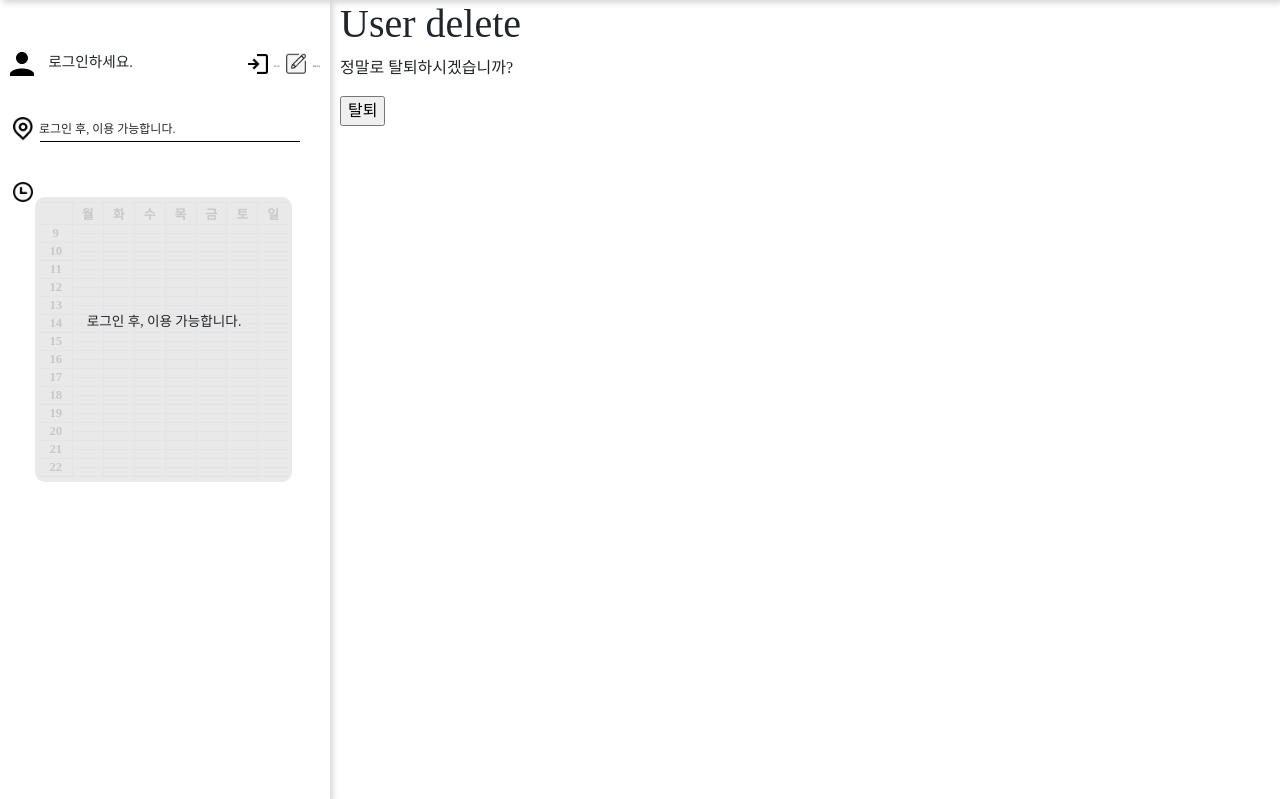
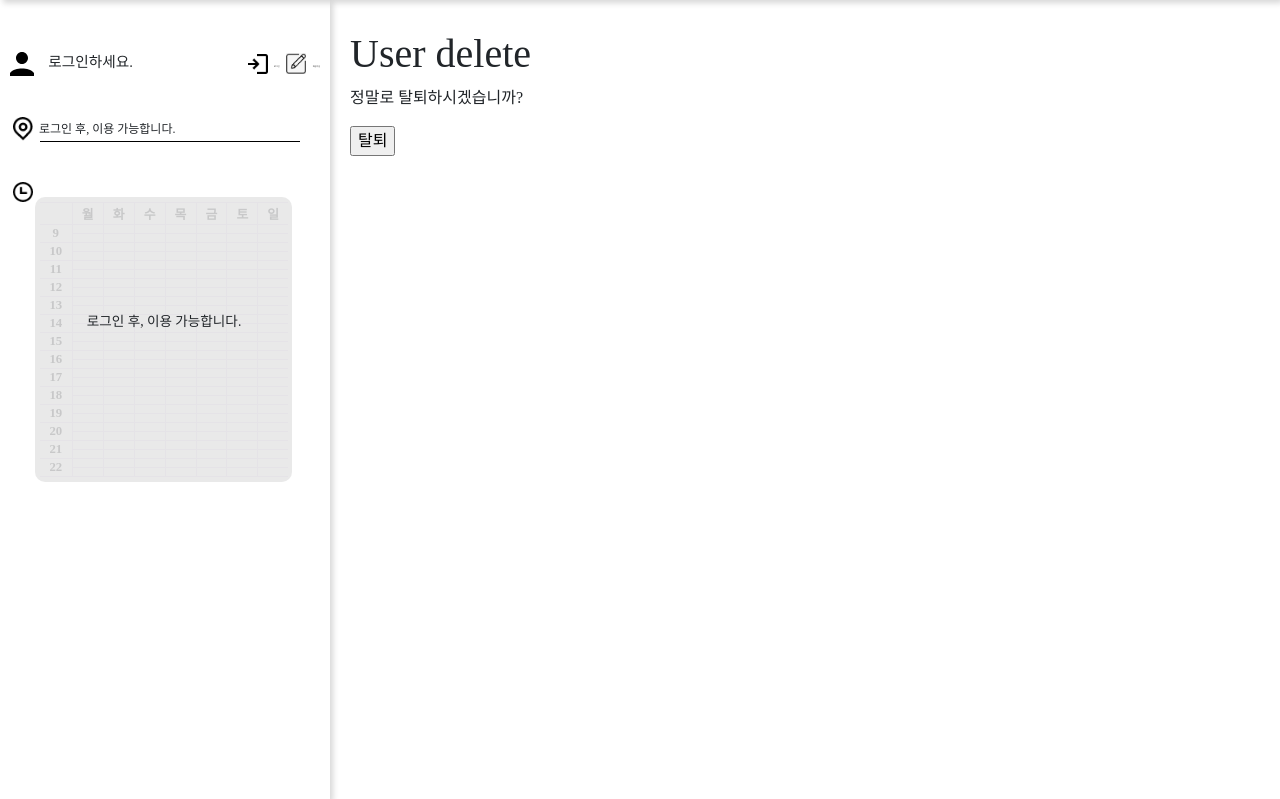
Before and after one commit to Likelion-at-SMWU/meetwizard, a Django app: template accounts/templates/accounts/delete.html in a window 1280 px wide. Shown: the part 111-910 px from the top of the page. Run offline with Django 3.2, Linux system fonts and the light colour scheme; the template is opened without the code that fills it: most values are stand-ins (such as "Sample title", 1, 10 or a date in 2020); lists and menus that the app fills with data are empty; some libraries are stand-ins or nearby versions; some web fonts are replaced.

Commit message:
for Heroku

```diff
--- a/accounts/templates/accounts/delete.html
+++ b/accounts/templates/accounts/delete.html
@@ -1,6 +1,23 @@
 {% extends 'base.html' %}
+
+{% block css %}
+<link rel="stylesheet" href="https://unpkg.com/swiper/swiper-bundle.css">
+<link rel="stylesheet" href="https://unpkg.com/swiper/swiper-bundle.min.css">
+<style type="text/css">
+    /* main의 margin-left 값은 (.left의 width + 20px) */
+    main {
+        margin-top: 30px;
+        margin-left: 350px;
+    }
+
+    #id_password {
+        display: none;
+    }
+
+</style>
+{% endblock %}
+
 {% block main-content %}
-
 <main>
 <h1>User delete</h1>
 <form method="POST">
@@ -9,5 +26,4 @@
     <input type="submit" value="탈퇴"/>
 </form>
 </main>
-
 {% endblock %}
--- a/accounts/views.py
+++ b/accounts/views.py
@@ -85,9 +85,13 @@ def password(request):
             update_session_auth_hash(request, user)
             return redirect('login')
 
+        else:
+            password_change_form = PasswordChangeForm(request.user)
+            return render(request, 'accounts/password.html',{'error':'비밀번호 변경에 실패하였습니다.\n값을 정확히 입력했는지 확인해주세요.', 'password_change_form':password_change_form})
+
     else:
         password_change_form = PasswordChangeForm(request.user)
-        return render(request, 'accounts/password.html',{'error':'비밀번호 변경에 실패하였습니다.', 'password_change_form':password_change_form})
+        return render(request, 'accounts/password.html',{'password_change_form':password_change_form}
 
 @login_required
 def update(request):
```
Also changed, not shown: accounts/templates/accounts/setting.html (+6 -1 lines), accounts/templates/accounts/update.html (+7 -0 lines).
